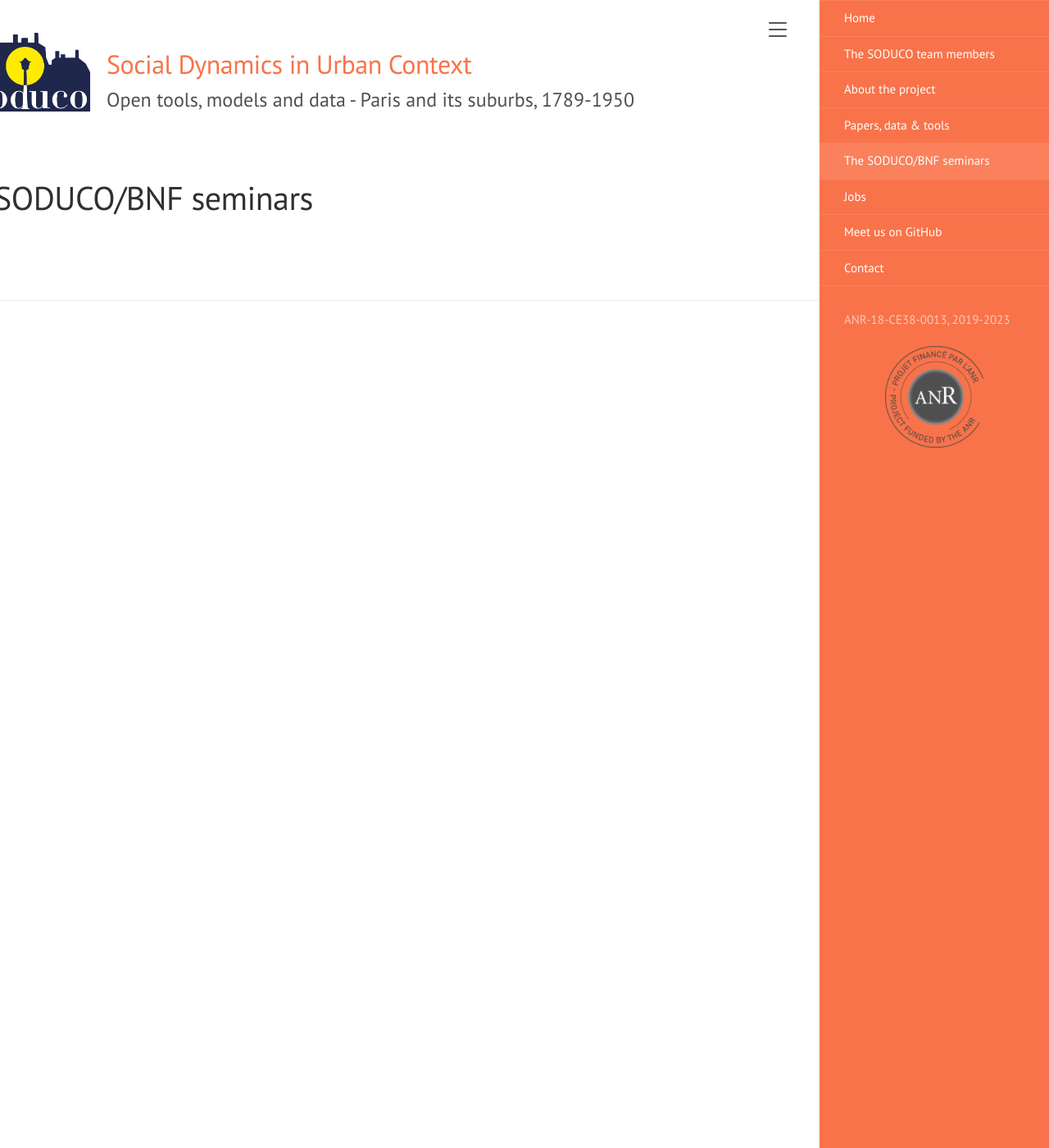
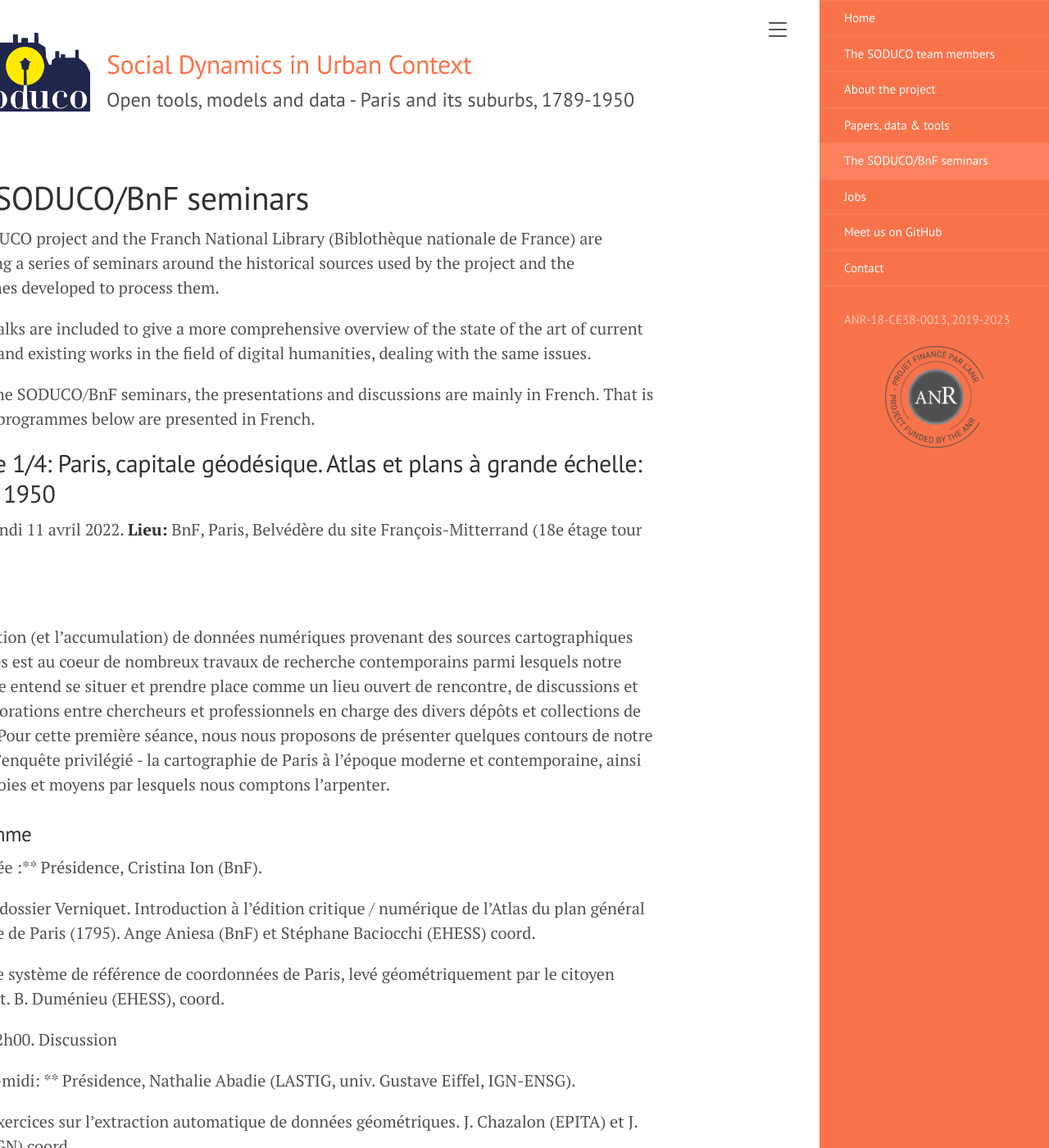
Before and after one commit to soduco/soduco.github.io, a Jekyll site: the page built from soduco_bnf_seminars.md, in a window 1280 px wide and 1400 px high. Shown: the whole window at 82% size. Built offline with Jekyll 4.4.1, drawn with Linux system fonts in a browser that asks for light colours; some of the changed text lies outside the part shown.

Commit message:
Update soduco_bnf_seminars.md
Added seminars schedules

```diff
--- a/soduco_bnf_seminars.md
+++ b/soduco_bnf_seminars.md
@@ -1,5 +1,60 @@
 ---
 layout: page
-title:  The SODUCO/BNF seminars
+title:  The SODUCO/BnF seminars
 rank: 5
 ---
+
+The SODUCO project and the Franch National Library (Biblothèque nationale de France) are organising a series of seminars around the historical sources used by the project and the approaches developed to process them.
+
+Invited talks are included to give a more comprehensive overview of the state of the art of current projects and existing works in the field of digital humanities, dealing with the same issues.
+
+During the SODUCO/BnF seminars, the presentations and discussions are mainly in French. That is why the programmes below are presented in French.
+
+## Séance 1/4: Paris, capitale géodésique. Atlas et plans à grande échelle: 1780 - 1950
+
+**Date:** Lundi 11 avril 2022.
+**Lieu:** BnF, Paris, Belvédère du site François-Mitterrand (18e étage tour T2).
+
+### Résumé
+
+L'acquisition (et l'accumulation) de données numériques provenant des sources cartographiques anciennes est au coeur de nombreux travaux de recherche contemporains parmi lesquels notre séminaire entend se situer et prendre place comme un lieu ouvert de rencontre, de discussions et de collaborations entre chercheurs et professionnels en charge des divers dépôts et collections de sources. Pour cette première séance, nous nous proposons de présenter quelques contours de notre terrain d'enquête privilégié - la cartographie de Paris à l'époque moderne et contemporaine, ainsi que les voies et moyens par lesquels nous comptons l'arpenter.
+
+### Programme
+
+** Matinée :** Présidence, Cristina Ion (BnF).
+
+9h30. Le dossier Verniquet. Introduction à l'édition critique / numérique de l'Atlas du plan général de la ville de Paris (1795).
+Ange Aniesa (BnF) et Stéphane Baciocchi (EHESS) coord.
+
+10h30. Le système de référence de coordonnées de Paris, levé géométriquement par le citoyen Verniquet.
+B. Duménieu (EHESS), coord.
+
+11h30-12h00. Discussion
+
+** Après-midi: ** Présidence, Nathalie Abadie (LASTIG, univ. Gustave Eiffel, IGN-ENSG).
+
+14h00. Exercices sur l'extraction automatique de données géométriques.
+J. Chazalon (EPITA) et J. Perret (IGN) coord.
+
+- Yizi Chen (LASTIG, univ. Gustave Eiffel, IGN-ENSG): "Facilitating the vectorization of historical maps: a study"
+
+- Rémi Petitpierre (EPFL): "Recartographier le passé: une infrastructure pour la Time Machine"
+
+16h00. Discussion générale
+
+17h00. Clôture.
+
+## Séance 2/4: Annuaires et Almanachs - Géocodage
+
+**Date:** Jeudi 10 novembre 2022.
+**Lieu:** BnF, Paris, site François-Mitterrand (Petit auditorium, salle 70).
+
+### Résumé
+
+| ![Séminaire Annuaires et Almanachs](./public/images/Seminaire1_Session2.png) |
+|:--:|
+| <b>Le deuxième séminaire SODUCO/BnF sera dédié aux annuaires et à leur traitement</b>|
+
+### Programme
+
+TBA!
```
